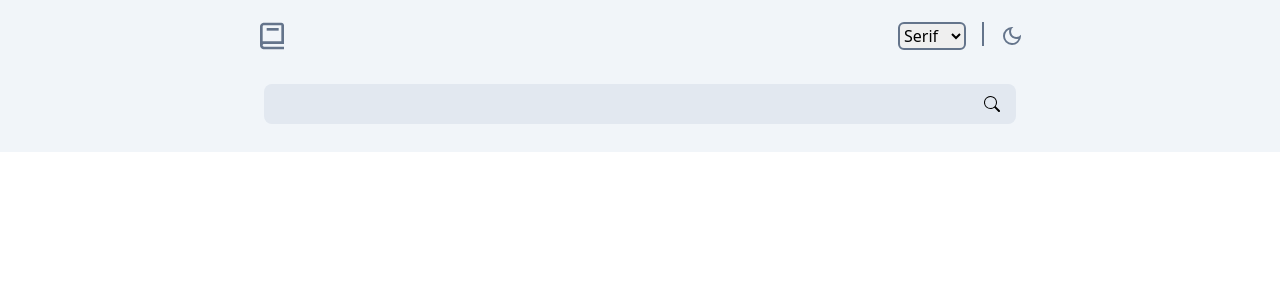
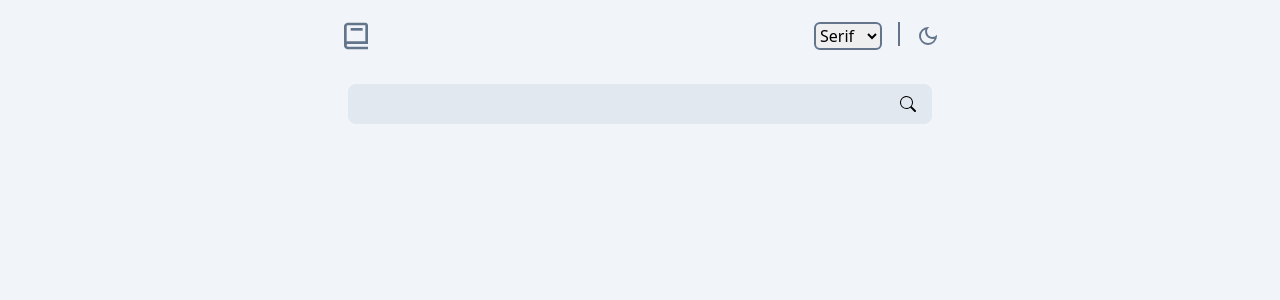
Before and after one commit to RaminMikayilov/dictionary-web-app, a React (Vite) app: page / in a window 1280 px wide. Shown: the top 300 px of the page. Built offline with nearby package versions, Linux system fonts and the light colour scheme.

Commit message:
Delete useless files

```diff
--- a/src/App.jsx
+++ b/src/App.jsx
@@ -2,15 +2,12 @@ import React from "react";
 import DictionaryApp from "./components/DictionaryApp";
 
 import { FontContextProvider } from "./contexts/FontContext";
-import { ThemeContextProvider } from "./contexts/ThemeContext";
 
 const App = () => {
   return (
-    <ThemeContextProvider>
-      <FontContextProvider>
-        <DictionaryApp />
-      </FontContextProvider>
-    </ThemeContextProvider>
+    <FontContextProvider>
+      <DictionaryApp />
+    </FontContextProvider>
   );
 };
 
--- a/src/components/DictionaryApp/Navbar.jsx
+++ b/src/components/DictionaryApp/Navbar.jsx
@@ -1,4 +1,4 @@
-import React, { useEffect } from "react";
+import React, { useEffect, useState } from "react";
 
 // icons
 import { BiBook } from "react-icons/bi";
@@ -7,11 +7,10 @@ import { MdOutlineLightMode } from "react-icons/md";
 
 //context
 import useFontContext from "../../hooks/useFontContext";
-import useThemeContext from "../../hooks/useThemeContext";
 
 const Navbar = () => {
   const { setFont } = useFontContext();
-  const { theme, setTheme } = useThemeContext();
+  const [theme, setTheme] = useState("");
 
   useEffect(() => {
     if (window.matchMedia("(prefers-color-scheme: dark)").matches) {
--- a/src/components/DictionaryApp/index.jsx
+++ b/src/components/DictionaryApp/index.jsx
@@ -8,15 +8,16 @@ import Definition from "./Definition";
 import { DictionaryContextProvider } from "../../contexts/DictionaryContext";
 
 import useFontContext from "../../hooks/useFontContext";
-import useThemeContext from "../../hooks/useThemeContext";
 
 const DictionaryApp = () => {
   const { font } = useFontContext();
 
   return (
     <DictionaryContextProvider>
-      <div className={`font-${font} bg-slate-100 h-min-screen dark:bg-gray-800`}>
-        <div className="w-3/5 mx-auto">
+      <div
+        className={`font-${font} bg-slate-100 min-h-screen dark:bg-gray-800`}
+      >
+        <div className="w-full md:w-2/3 xl:w-1/2 mx-auto px-5">
           <Navbar />
           <Searchbar />
           <Definition />
--- a/src/contexts/ThemeContext.jsx
+++ /dev/null
@@ -1,15 +0,0 @@
-import React, { createContext, useState } from "react";
-
-export const ThemeContext = createContext();
-
-const ThemeContextProvider = ({ children }) => {
-  const [theme, setTheme] = useState("");
-
-  const value = { theme, setTheme };
-
-  return (
-    <ThemeContext.Provider value={value}>{children}</ThemeContext.Provider>
-  );
-};
-
-export { ThemeContextProvider };
--- a/src/hooks/useThemeContext.jsx
+++ /dev/null
@@ -1,8 +0,0 @@
-import React, { useContext } from "react";
-import { ThemeContext } from "../contexts/ThemeContext";
-
-const useThemeContext = () => {
-  return useContext(ThemeContext);
-};
-
-export default useThemeContext;
```
